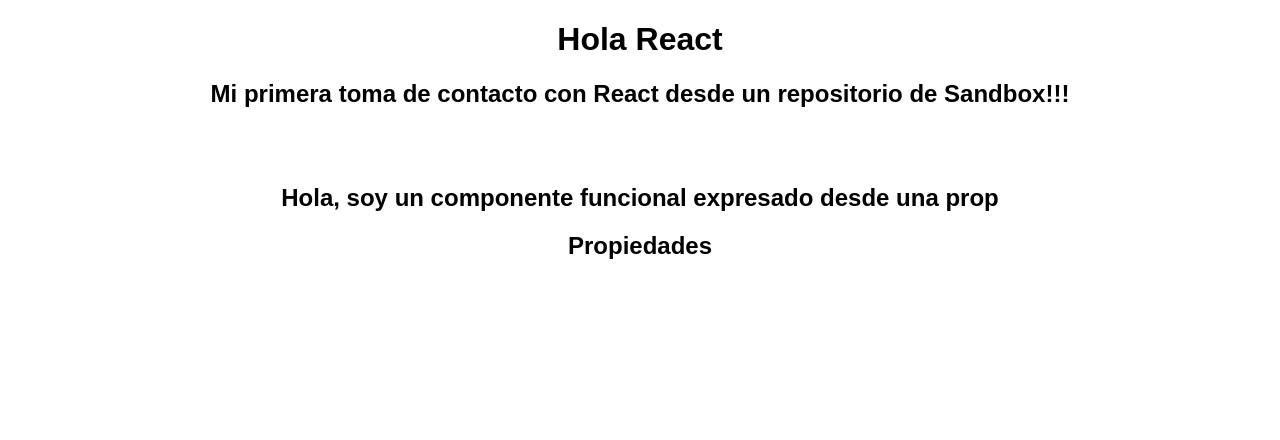
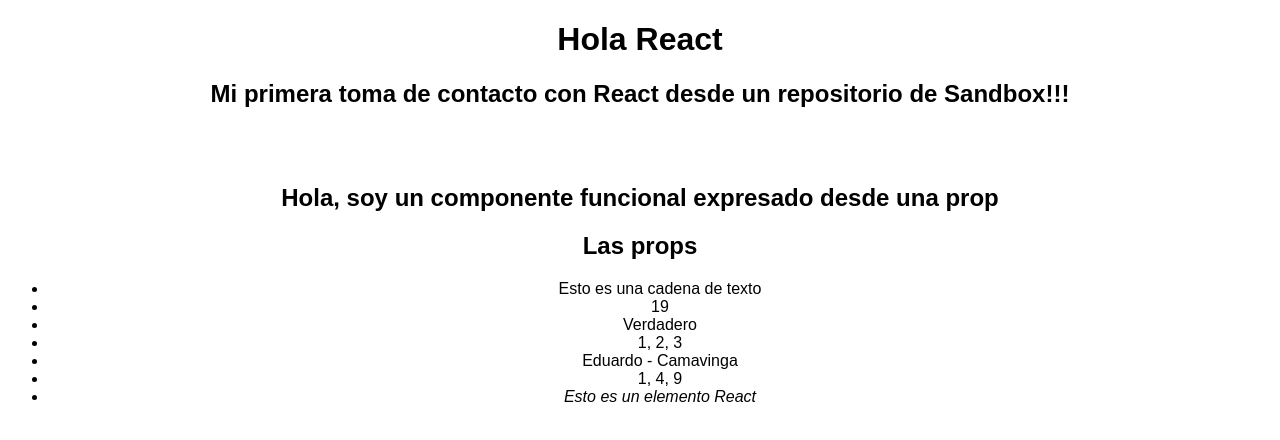
Before and after one commit to jrodriguezc160/workspace-react, a React (Create React App) app: page / in a window 1280 px wide. Shown: the top 440 px of the page. Built offline with nearby package versions, Linux system fonts and the light colour scheme.

Commit message:
Sandbox snapshot commit

```diff
--- a/src/App.js
+++ b/src/App.js
@@ -8,11 +8,18 @@
     <div className="App">
       <h1>Hola React</h1>
       <h2>Mi primera toma de contacto con React desde un repositorio de Sandbox!!!</h2>
-      <br/>
-      <br/>
+      <br />
+      <br />
       <section>
-        <Componente msg="Hola, soy un componente funcional expresado desde una prop"/>
-        <Propiedades></Propiedades>
+        <Componente msg="Hola, soy un componente funcional expresado desde una prop" />
+        <Propiedades
+          cadena="Esto es una cadena de texto"
+          numero={19} boolean={true}
+          arreglo={[1, 2, 3]}
+          objeto={{ nombre: "Eduardo", apellido: "Camavinga" }}
+          funcion={num => num * num}
+          elementoReact={<i>Esto es un elemento React</i>}
+        />
       </section>
     </div>
   );
--- a/src/components/Propiedades.js
+++ b/src/components/Propiedades.js
@@ -3,7 +3,20 @@
 export default function Propiedades(props) {
     return (
         <div>
-            <h2>Propiedades</h2>
+            <h2>{props.porDefecto}</h2>
+            <ul>
+                <li>{props.cadena}</li>
+                <li>{props.numero}</li>
+                <li>{props.boolean ? "Verdadero" : "Falso"}</li>
+                <li>{props.arreglo.join(", ")}</li>
+                <li>{props.objeto.nombre + " - " + props.objeto.apellido}</li>
+                <li>{props.arreglo.map(props.funcion).join(", ")}</li>
+                <li>{props.elementoReact}</li>
+            </ul>
         </div>
     )
 }
+
+Propiedades.defaultProps = {
+    porDefecto: "Las props"
+}
```
